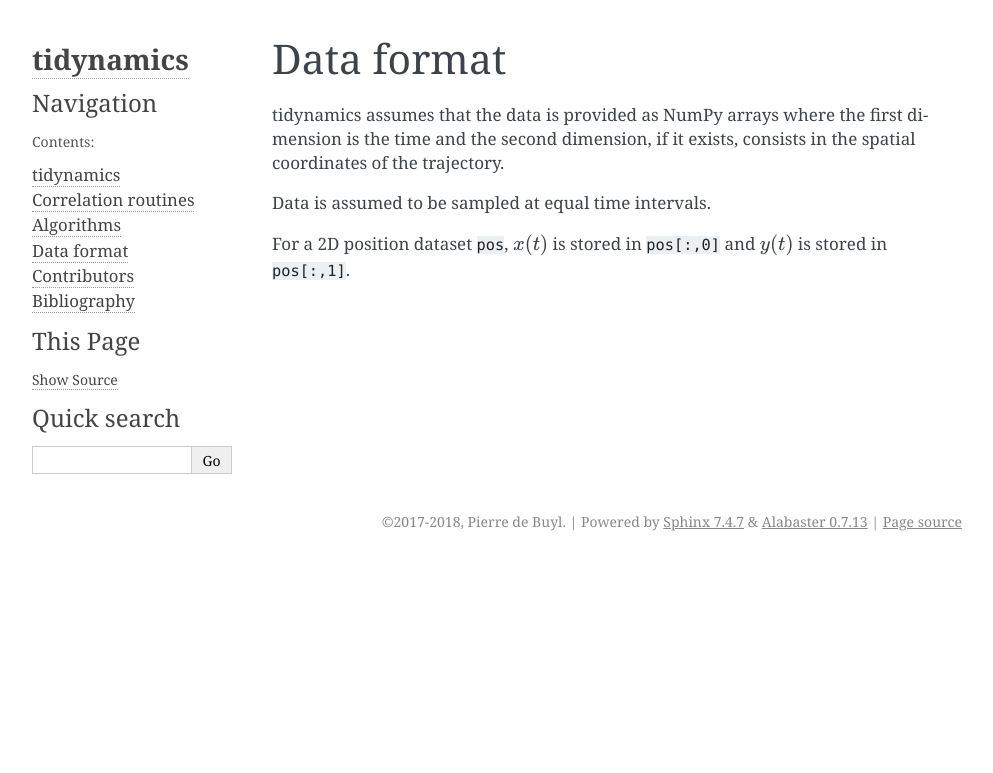
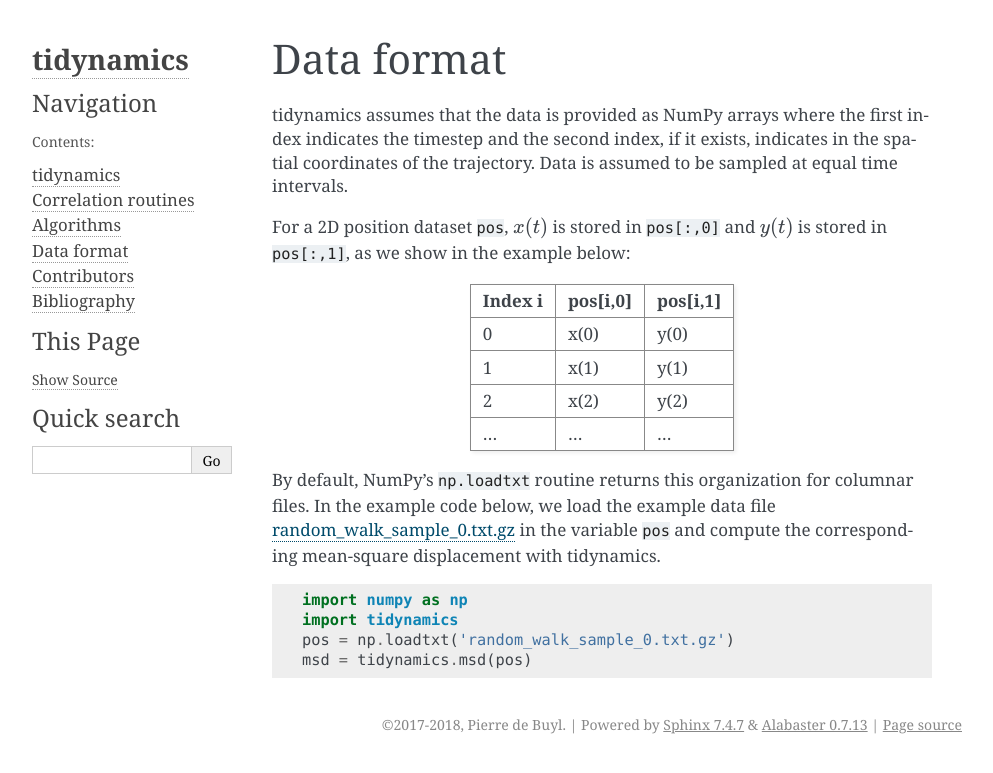
Before and after one commit to pdebuyl-lab/tidynamics, a Sphinx documentation site: the page built from doc/data_format.rst, in a window 1280 px wide. Shown: the top 773 px of the page, without its empty margins (148-1141 px from the left). Built offline with Sphinx 7.4.7, drawn with Linux system fonts in a browser that asks for light colours; pages that are not in the unit, such as notebooks, are missing from menus.

Commit message:
provide more details and an example for data format

```diff
--- a/doc/data_format.rst
+++ b/doc/data_format.rst
@@ -1,11 +1,34 @@
 Data format
 ===========
 
-tidynamics assumes that the data is provided as NumPy arrays where the first dimension is
-the time and the second dimension, if it exists, consists in the spatial coordinates of
-the trajectory.
-
-Data is assumed to be sampled at equal time intervals.
+tidynamics assumes that the data is provided as NumPy arrays where the first index indicates
+the timestep and the second index, if it exists, indicates in the spatial coordinates of the
+trajectory. Data is assumed to be sampled at equal time intervals.
 
 For a 2D position dataset ``pos``, :math:`x(t)` is stored in ``pos[:,0]`` and :math:`y(t)`
-is stored in ``pos[:,1]``.
+is stored in ``pos[:,1]``, as we show in the example below:
+
++---------------+------------+-----------+
+| Index i       | pos[i,0]   | pos[i,1]  |
++===============+============+===========+
+|   0           | x(0)       | y(0)      |
++---------------+------------+-----------+
+|   1           | x(1)       | y(1)      |
++---------------+------------+-----------+
+|   2           | x(2)       | y(2)      |
++---------------+------------+-----------+
+| ...           | ...        | ...       |
++---------------+------------+-----------+
+
+By default, NumPy's ``np.loadtxt`` routine returns this organization for columnar files. In
+the example code below, we load the example data file `random_walk_sample_0.txt.gz
+<https://github.com/pdebuyl-lab/tidynamics/raw/master/examples/random_walk_sample_0.txt.gz>`_
+in the variable ``pos`` and compute the corresponding mean-square displacement with
+tidynamics.
+
+.. code:: python
+
+   import numpy as np
+   import tidynamics
+   pos = np.loadtxt('random_walk_sample_0.txt.gz')
+   msd = tidynamics.msd(pos)
```
